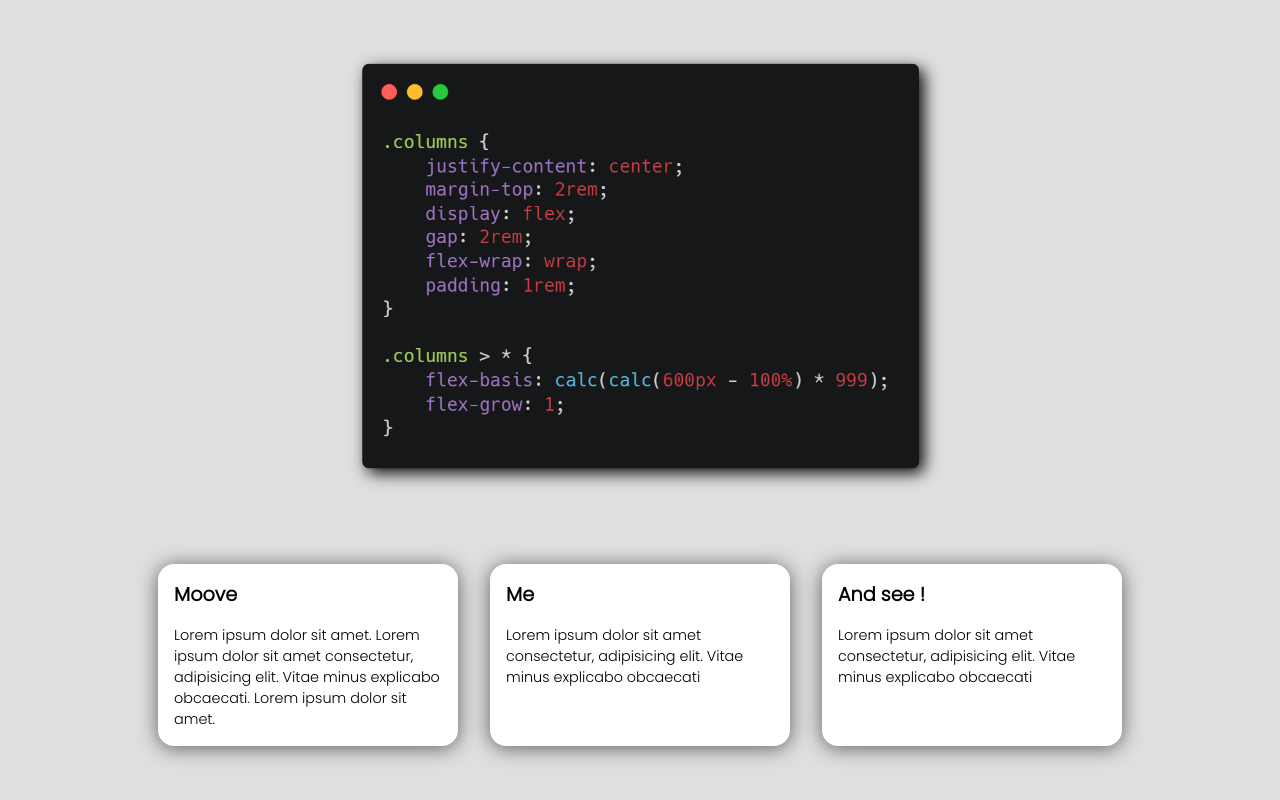
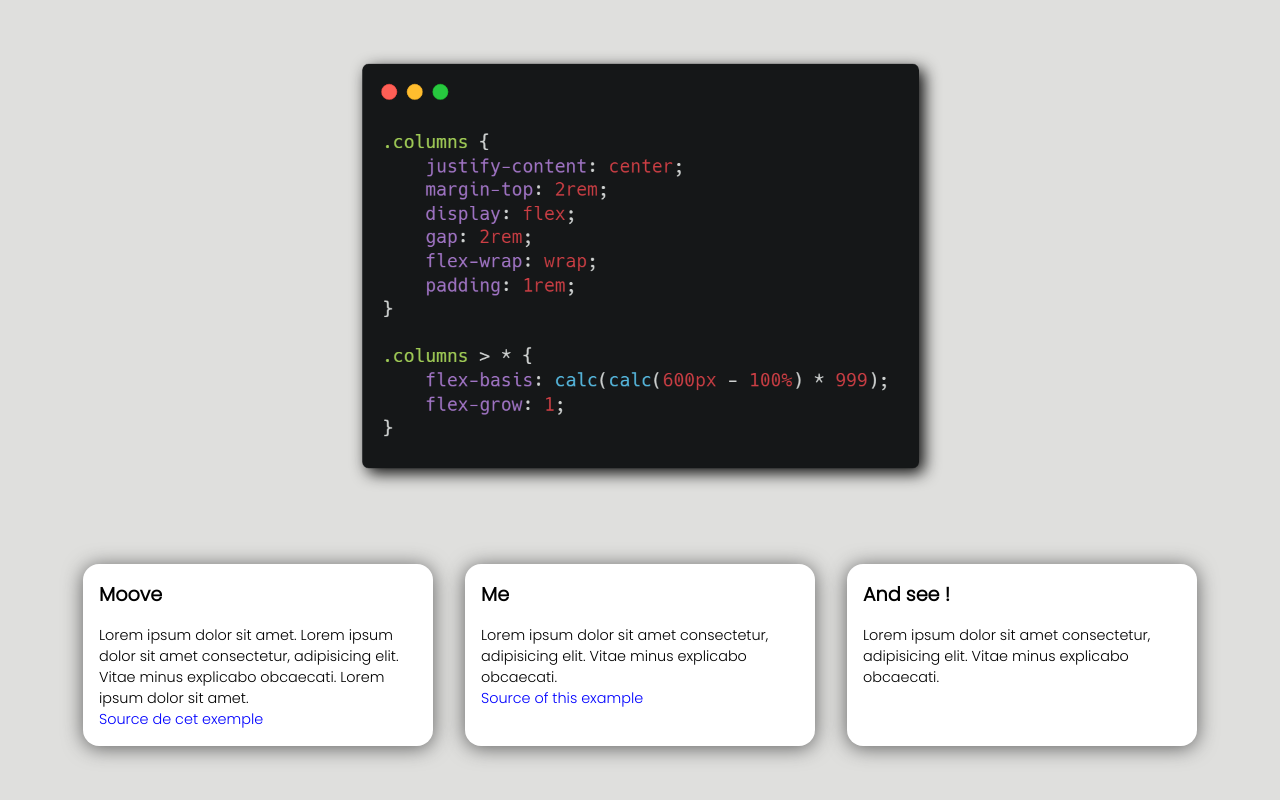
Before and after one commit to Neelyaa/NMQResponsive, a plain HTML site: page index.html in a window 1280 px wide. Shown: the part 2821-3621 px from the top of the page. Drawn offline with Linux system fonts and the light colour scheme.

Commit message:
ajout NMQ

```diff
--- a/index.html
+++ b/index.html
@@ -86,7 +86,7 @@
                 la casse).
             </p>
 
-            <p class="ptitle">  Increase or decrease text </p>
+            <p class="ptitle"> Increase or decrease text </p>
 
             <p class="engdesc">
                 Important to mention that <span>SCSS can get confused if it encounters a CSS min or max function</span>
@@ -108,20 +108,23 @@
         </p>
 
         <div class="columns">
+
             <div class="card">
-                <p class="cardnumber"><span>Moove</span></p>
-                <p class="cardtxt">Lorem ipsum dolor sit amet. Lorem ipsum dolor sit amet consectetur, adipisicing elit.
-                    Vitae minus explicabo obcaecati. Lorem ipsum dolor sit amet.</p>
+                <p class="cardtitle"><span>Moove</span></p>
+                <p>Lorem ipsum dolor sit amet. Lorem ipsum dolor sit amet consectetur, adipisicing elit.
+                    Vitae minus explicabo obcaecati. Lorem ipsum dolor sit amet.</p><p><a target="_blank" href="https://heydonworks.com/article/the-flexbox-holy-albatross">Source de cet exemple</a></p>
             </div>
+
             <div class="card">
-                <p class="cardnumber"><span>Me</span></p>
-                <p class="cardtxt">Lorem ipsum dolor sit amet consectetur, adipisicing elit. Vitae minus explicabo
-                    obcaecati</p>
+                <p class="cardtitle"><span>Me</span></p>
+                <p>Lorem ipsum dolor sit amet consectetur, adipisicing elit. Vitae minus explicabo
+                    obcaecati.<p><a target="_blank" href="https://heydonworks.com/article/the-flexbox-holy-albatross">Source of this example</a></p>
+                </p>
             </div>
+
             <div class="card">
-                <p class="cardnumber"><span>And see !</span></p>
-                <p class="cardtxt">Lorem ipsum dolor sit amet consectetur, adipisicing elit. Vitae minus explicabo
-                    obcaecati</p>
+                <p class="cardtitle"><span>And see !</span></p>
+                <p>Lorem ipsum dolor sit amet consectetur, adipisicing elit. Vitae minus explicabo obcaecati.</p>
             </div>
 
         </div>
--- a/style.css
+++ b/style.css
@@ -130,19 +130,22 @@ p>span {
 /* Flex-wrap, flex-basis, flex-grow */
 
 .card {
-    max-width: 300px;
+    max-width: 350px;
     border-radius: 1rem;
     box-shadow: 0px 2px 20px 0px rgb(95, 95, 95);
     background-color: white;
     padding: 1rem;
 }
 
-.cardnumber {
-    font-size: 1.2rem;
+.cardtitle {
     margin-bottom: 1rem;
 }
 
-.cardtxt {
+.cardtitle>span {
+    font-size: 1.2rem;
+}
+
+.card>p {
     font-size: 0.9rem;
 }
 
@@ -151,11 +154,21 @@ p>span {
     display: flex;
     gap: 2rem;
     flex-wrap: wrap;
-    padding:1rem;
+    padding: 1rem;
     margin-bottom: 3rem;
 }
 
-.columns > * {
+.columns>* {
     flex-basis: calc(calc(600px - 100%) * 999);
     flex-grow: 1;
 }
+
+a {
+    text-decoration: none;
+    color: blue;
+}
+
+a:hover {
+    border-bottom: 1px solid;
+    background: #ebebeb;
+}
```
